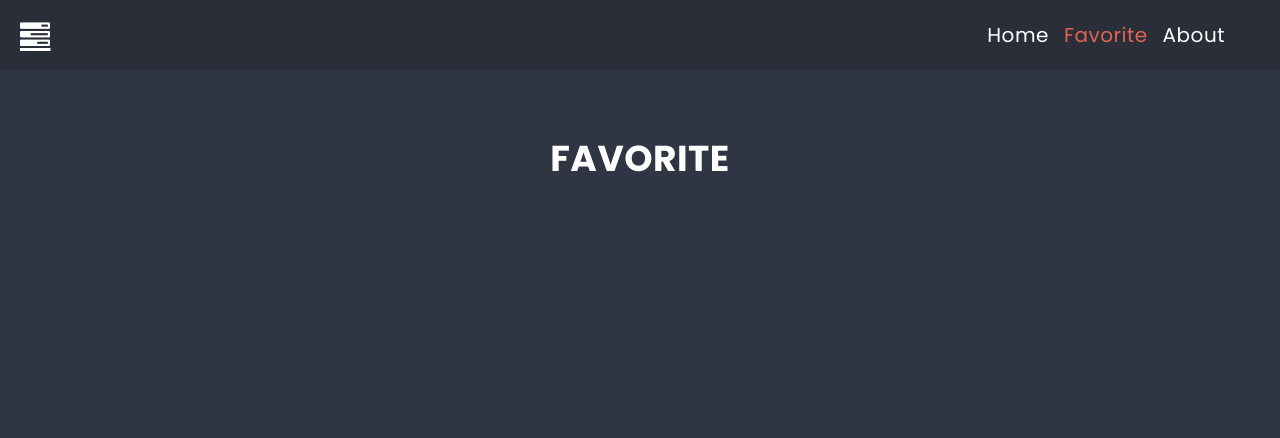
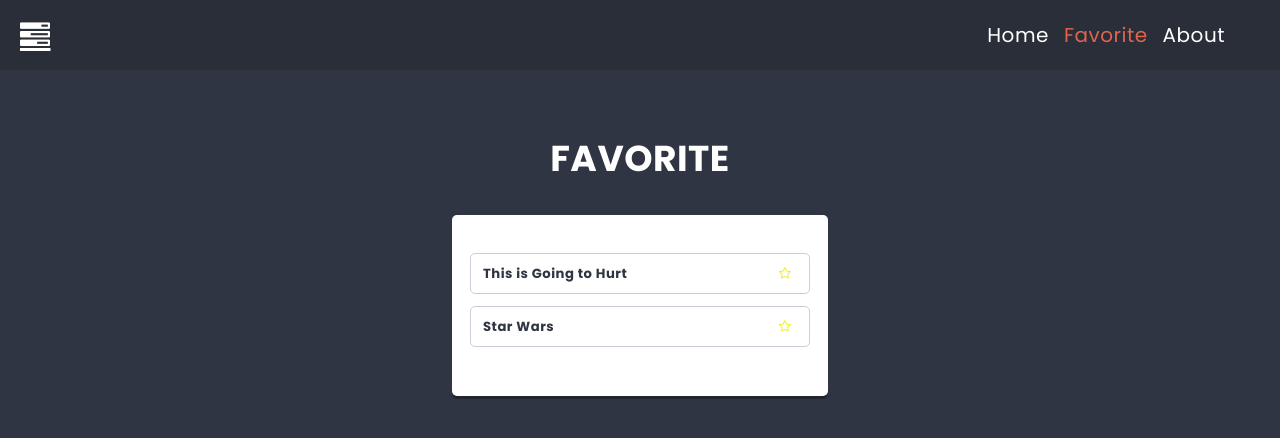
Before and after one commit to NiziolKatarzyna/mudul-to-do, a React (Create React App) app: page /favorite in a window 1280 px wide. Shown: the top 438 px of the page. Built offline with nearby package versions, Linux system fonts and the light colour scheme.

Commit message:
add favorite card

```diff
--- a/src/components/Card/Card.js
+++ b/src/components/Card/Card.js
@@ -1,7 +1,25 @@
 import styles from './Card.module.scss';
+import { useDispatch } from 'react-redux';
+import { toggleCardFavorite } from '../../redux/store';
 
 const Card = (props) => {
-  return <li className={styles.card}>{props.title}</li>;
+  const dispatch = useDispatch();
+
+  const handleToggleFavorite = (e) => {
+    e.preventDefault();
+    dispatch(toggleCardFavorite(props.id)); // Przekazujemy id karty do akcji
+  };
+  return (
+    <li className={styles.card}>
+      <span>{props.title}</span>
+      <button
+        className={`${styles.icon} fa fa-star-o ${
+          props.isFavorite ? styles.isFavorite : ''
+        }`}
+        onClick={handleToggleFavorite} // Wywołujemy funkcję po kliknięciu przycisku
+      />
+    </li>
+  );
 };
 
 export default Card;
--- a/src/components/Card/Card.module.scss
+++ b/src/components/Card/Card.module.scss
@@ -10,4 +10,15 @@
   display: flex;
   justify-content: space-between;
   font-weight: bold;
+
+  .icon {
+    color: $color-dark;
+    cursor: pointer;
+    background-color: $color-light;
+    border: $color-light;
+
+    &.isFavorite {
+      color: rgb(239, 239, 23);
+    }
+  }
 }
--- a/src/components/Column/Column.js
+++ b/src/components/Column/Column.js
@@ -15,7 +15,12 @@ const Column = (props) => {
       </h2>
       <ul className={styles.cards}>
         {cards.map((card) => (
-          <Card key={card.id} title={card.title} />
+          <Card
+            key={card.id}
+            title={card.title}
+            isFavorite={card.isFavorite}
+            id={card.id}
+          />
         ))}
       </ul>
       <CardForm columnId={props.id} />
--- a/src/components/Favorite/Favorite.js
+++ b/src/components/Favorite/Favorite.js
@@ -1,10 +1,33 @@
 import styles from './Favorite.module.scss';
 import PageTitle from '../PageTitle/PageTitle';
+import { useSelector } from 'react-redux';
+import { getFavoriteCards } from '../../redux/store';
+import Card from '../Card/Card';
 
-const Favorite = () => {
+const Favorite = (props) => {
+  const cards = useSelector((state) => getFavoriteCards(state.cards));
+
   return (
     <div className={styles.favorite}>
       <PageTitle>Favorite</PageTitle>
+      <article className={styles.container}>
+        <div className={styles.column}>
+          {cards.length > 0 ? (
+            <ul className={styles.cards}>
+              {cards.map((card) => (
+                <Card
+                  key={card.id}
+                  title={card.title}
+                  isFavorite={card.isFavorite}
+                  id={card.id}
+                />
+              ))}
+            </ul>
+          ) : (
+            <p>No cards...</p>
+          )}
+        </div>
+      </article>
     </div>
   );
 };
--- a/src/components/Favorite/Favorite.module.scss
+++ b/src/components/Favorite/Favorite.module.scss
@@ -5,11 +5,47 @@
 .favorite {
   padding: $base-size;
 }
+.container {
+  display: flex;
+  justify-content: center;
+  align-items: center;
+}
+.column {
+  flex-shrink: 0;
+  width: calc(33% - 12px);
+  background: $color-light;
+  margin: 0 $base-size $base-size 0;
+  padding: ($base-size * 1.5);
+  border-radius: $radius;
+  box-shadow: 0 math.div($base-size, 4) 0 rgba(0, 0, 0, 0.3);
+  color: $color-dark;
 
+  &:last-child {
+    margin: 0 0 $base-size 0;
+  }
+}
 .title {
-  padding: ($base-size * 3) 0;
   text-align: center;
-  font-size: ($base-size * 3);
-  text-transform: uppercase;
-  color: $color-light;
+  font-size: ($base-size * 1.5);
+  margin: 0 0 ($base-size * 1.5) 0;
 }
+
+.icon::before {
+  padding-right: $base-size;
+  color: $color-warning;
+  font-size: ($base-size * 2);
+  vertical-align: middle;
+  position: relative;
+  top: math.div($base-size, 3);
+}
+
+.cards {
+  padding: math.div($base-size, 2) 0;
+}
+
+@media (max-width: 767px) {
+  .column {
+    width: 100%;
+    margin: 0 0 $base-size 0;
+  }
+}
--- a/src/redux/initialState.js
+++ b/src/redux/initialState.js
@@ -40,12 +40,12 @@ const initialState = {
   ],
 
   cards: [
-    { id: 1, columnId: 1, title: 'This is Going to Hurt' },
-    { id: 2, columnId: 1, title: 'Interpreter of Maladies' },
-    { id: 3, columnId: 2, title: 'Harry Potter' },
-    { id: 4, columnId: 2, title: 'Star Wars' },
-    { id: 5, columnId: 3, title: 'The Witcher' },
-    { id: 6, columnId: 3, title: 'Skyrim' },
+    { id: 1, columnId: 1, title: 'This is Going to Hurt', isFavorite: true },
+    { id: 2, columnId: 1, title: 'Interpreter of Maladies', isFavorite: false },
+    { id: 3, columnId: 2, title: 'Harry Potter', isFavorite: false },
+    { id: 4, columnId: 2, title: 'Star Wars', isFavorite: true },
+    { id: 5, columnId: 3, title: 'The Witcher', isFavorite: false },
+    { id: 6, columnId: 3, title: 'Skyrim', isFavorite: false },
   ],
 
   searchString: '',
--- a/src/redux/store.js
+++ b/src/redux/store.js
@@ -15,6 +15,9 @@ export const getFilteredCards = ({ cards, searchString }, columnId) =>
     (card) =>
       card.columnId === columnId && strContains(card.title, searchString)
   );
+export const getFavoriteCards = (cards) =>
+  cards.filter((card) => card.isFavorite);
+
 export const getAllColumns = (state) => state.columns;
 
 // action creators
@@ -30,6 +33,11 @@ export const updateSearchString = (payload) => ({
 });
 export const addList = (payload) => ({ type: 'ADD_LIST', payload });
 
+export const toggleCardFavorite = (payload) => ({
+  type: 'TOGGLE_CARD_FAVORITE',
+  payload,
+});
+
 const reducer = (state, action) => {
   switch (action.type) {
     case 'ADD_COLUMN':
@@ -40,7 +48,10 @@ const reducer = (state, action) => {
     case 'ADD_CARD':
       return {
         ...state,
-        cards: [...state.cards, { ...action.payload, id: shortid() }],
+        cards: [
+          ...state.cards,
+          { ...action.payload, id: shortid(), isFavorite: false },
+        ],
       };
     case 'UPDATE_SEARCHSTRING':
       return {
@@ -51,6 +62,15 @@ const reducer = (state, action) => {
       return {
         ...state,
         lists: [...state.lists, { ...action.payload, id: shortid() }],
+      };
+    case 'TOGGLE_CARD_FAVORITE':
+      return {
+        ...state,
+        cards: state.cards.map((card) =>
+          card.id === action.payload
+            ? { ...card, isFavorite: !card.isFavorite }
+            : card
+        ),
       };
     default:
       return state;
```
